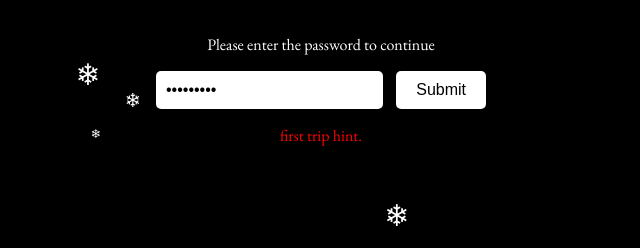
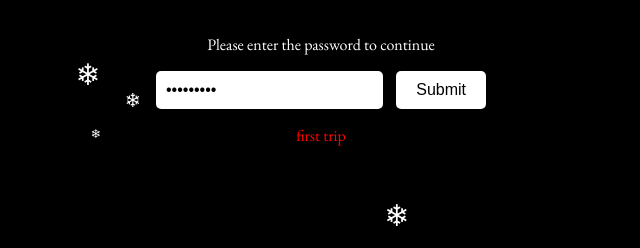
Before and after one commit to adotbreez/lettertoraq, a plain HTML site: page index.html in a window 1280 px wide. Both pictures are taken after typing "Sample123" into the empty fields and a click on the button "Submit". Shown: the top 248 px of the page, 319-959 px from the left. Drawn offline with nearby package versions, Linux system fonts and the light colour scheme.

Commit message:
Update index.html

```diff
--- a/index.html
+++ b/index.html
@@ -78,7 +78,7 @@
                     window.location.href = 'letter.html';
                 }, 1000);
             } else {
-                document.getElementById('error').innerText = 'first trip hint.';
+                document.getElementById('error').innerText = 'first trip';
             }
         }
 
```
